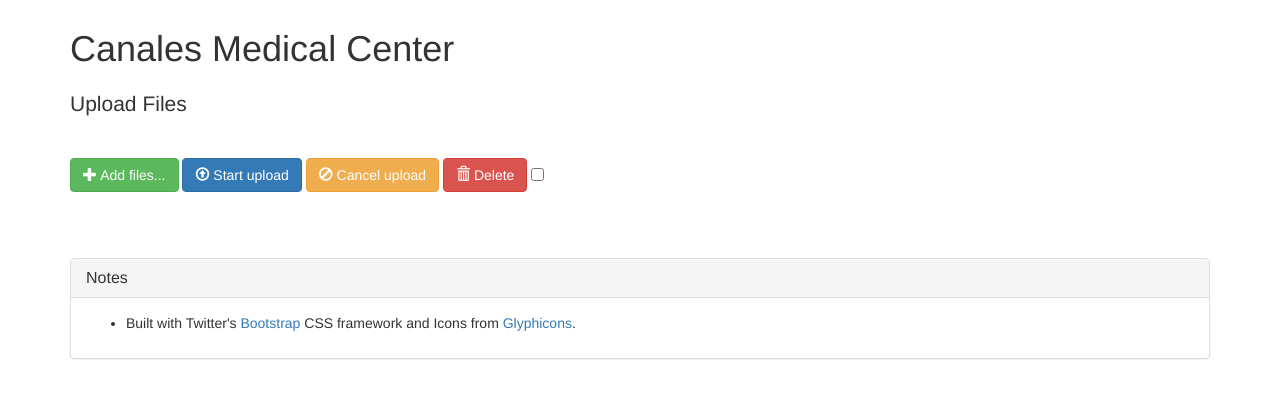
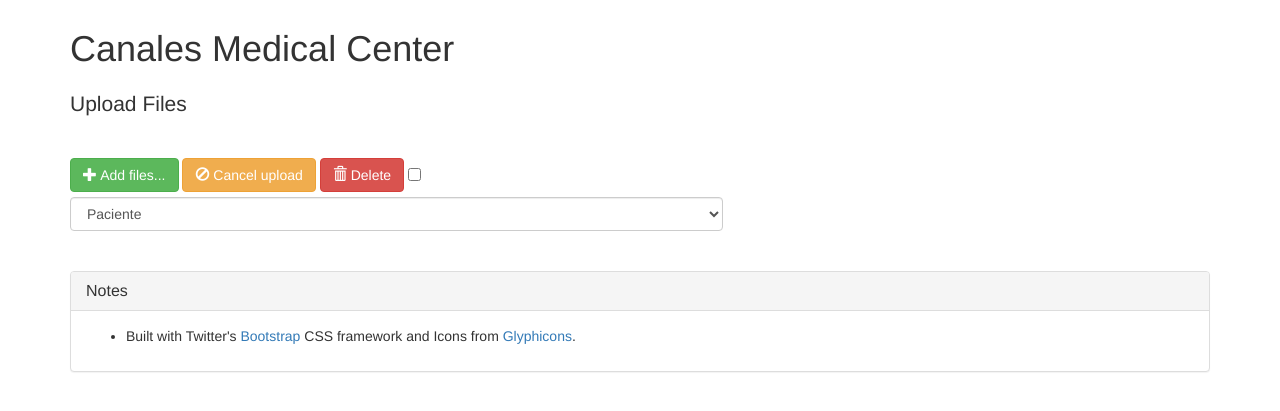
Before and after one commit to semitki/canales, a Django app: page /upload/new/ in a window 1280 px wide. Shown: the part 51-462 px from the top of the page. Run offline with Django 3.2, Linux system fonts and the light colour scheme; data that the repository does not hold is empty; some libraries are stand-ins or nearby versions.

Commit message:
TEST change

```diff
--- a/fileupload/templates/fileupload/picture_form.html
+++ b/fileupload/templates/fileupload/picture_form.html
@@ -21,10 +21,6 @@
                     <span>Add files...</span>
                     <input type="file" name="file" multiple>
                 </span>
-                <button type="submit" class="btn btn-primary start">
-                    <i class="glyphicon glyphicon-upload"></i>
-                    <span>Start upload</span>
-                </button>
                 <button type="reset" class="btn btn-warning cancel">
                     <i class="glyphicon glyphicon-ban-circle"></i>
                     <span>Cancel upload</span>
@@ -36,6 +32,10 @@
                 <input type="checkbox" class="toggle">
                 <!-- The loading indicator is shown during file processing -->
                 <span class="fileupload-loading"></span>
+                <select class="form-control">
+                  <option value="paciente">Paciente</option>
+                  <option value="medico">Médico</option>
+                </select>
             </div>
             <!-- The global progress information -->
             <div class="col-lg-5 fileupload-progress fade">
```
